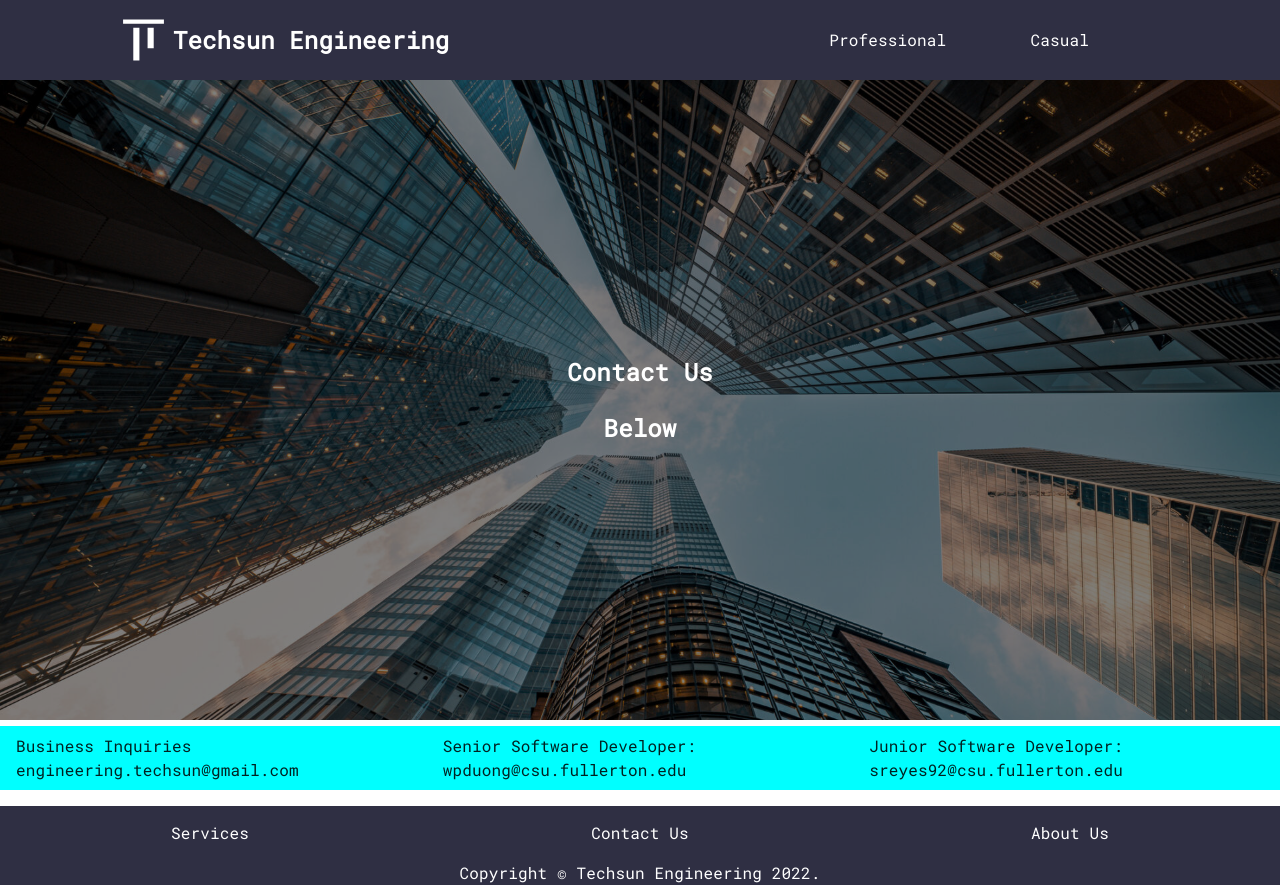
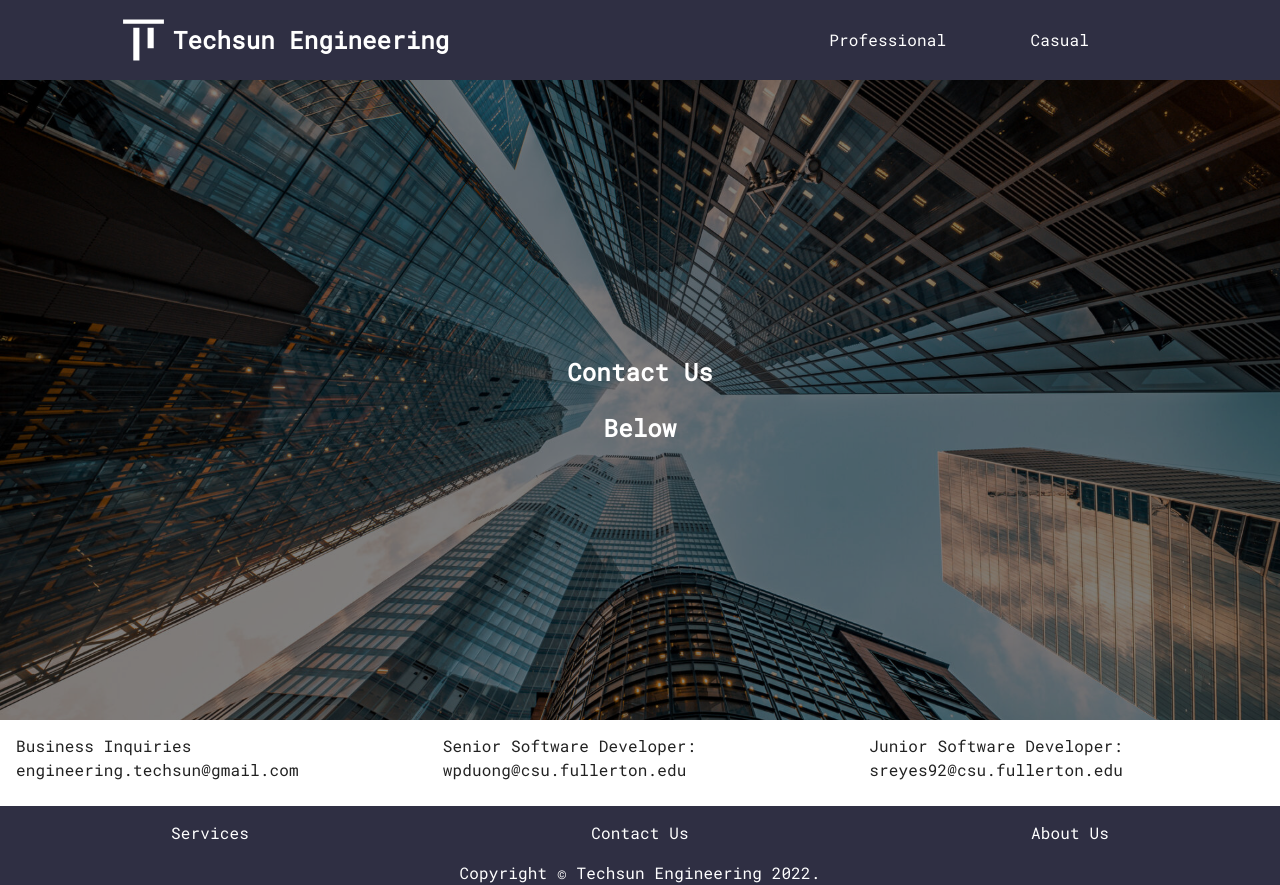
Before and after one commit to Wpduong159/TechsunReact, a React (Create React App) app: page /contactus in a window 1280 px wide. Built offline with nearby package versions, Linux system fonts and the light colour scheme.

Commit message:
Update App.css

```diff
--- a/src/App.css
+++ b/src/App.css
@@ -216,8 +216,6 @@ nav {
     align-self: center;
     align-content: center;
     align-items: center;
-    background-color: aqua;
-    border-color: black;
 }
  /* About us page*/
 
```
